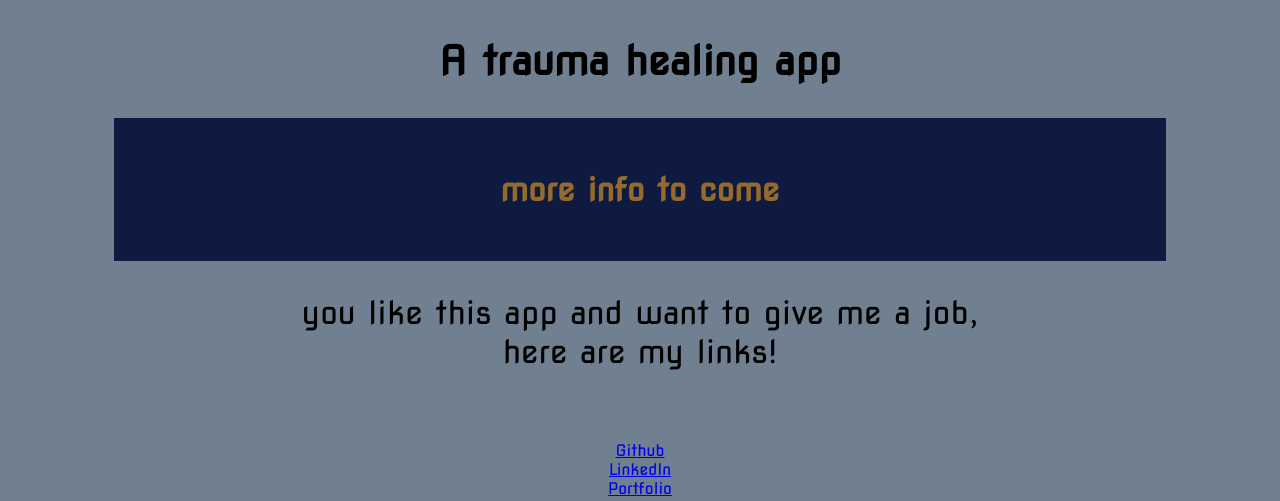
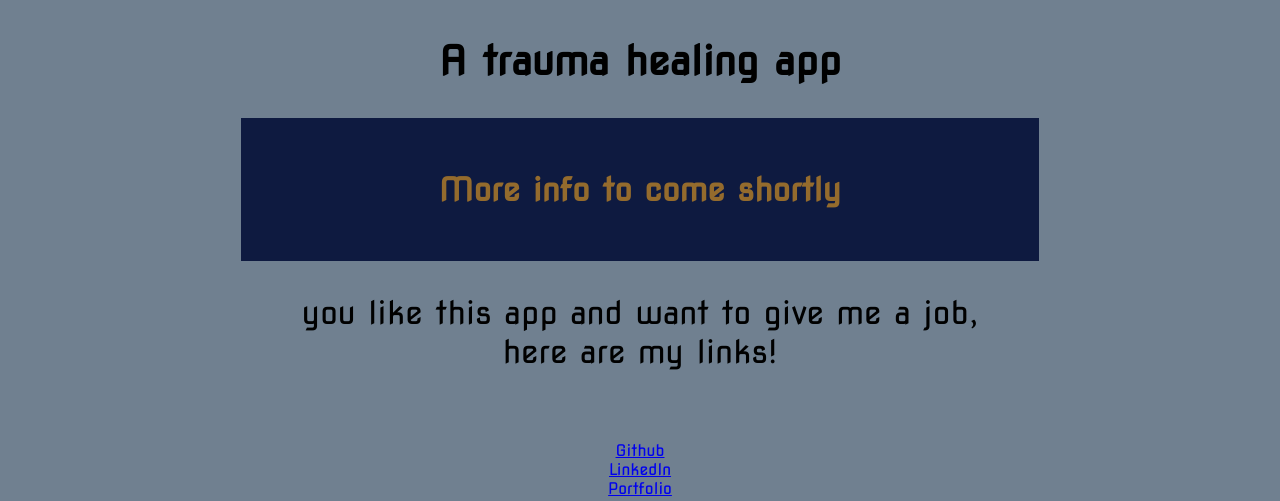
Before and after one commit to 206Dorian/Zen-Minset, a Flask app: page / in a window 1280 px wide. Shown: the part 106-607 px from the top of the page. Run offline with Flask 3, Linux system fonts and the light colour scheme.

Commit message:
playing with colors and styling

```diff
--- a/zen-mindset/static/css/style.css
+++ b/zen-mindset/static/css/style.css
@@ -15,7 +15,7 @@ body {
 
 .centered-div {
     background-color: var(--dark-blue);
-    width: 80%; /* Takes up 50% of the screen width */
+    width: 60%;
     height: 150%;
     margin: 0 auto;
     padding: 20px;
--- a/zen-mindset/templates/index.html
+++ b/zen-mindset/templates/index.html
@@ -23,7 +23,7 @@
 
         <div class="centered-div">
 
-            <h3>more info to come</h3>
+            <h3>More info to come shortly</h3>
         </div>
 
 
```
